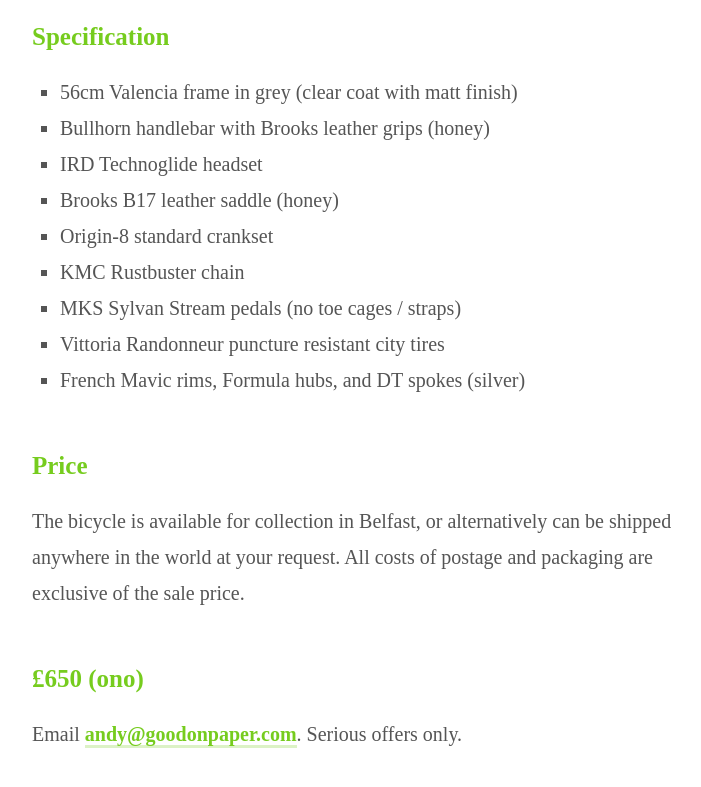
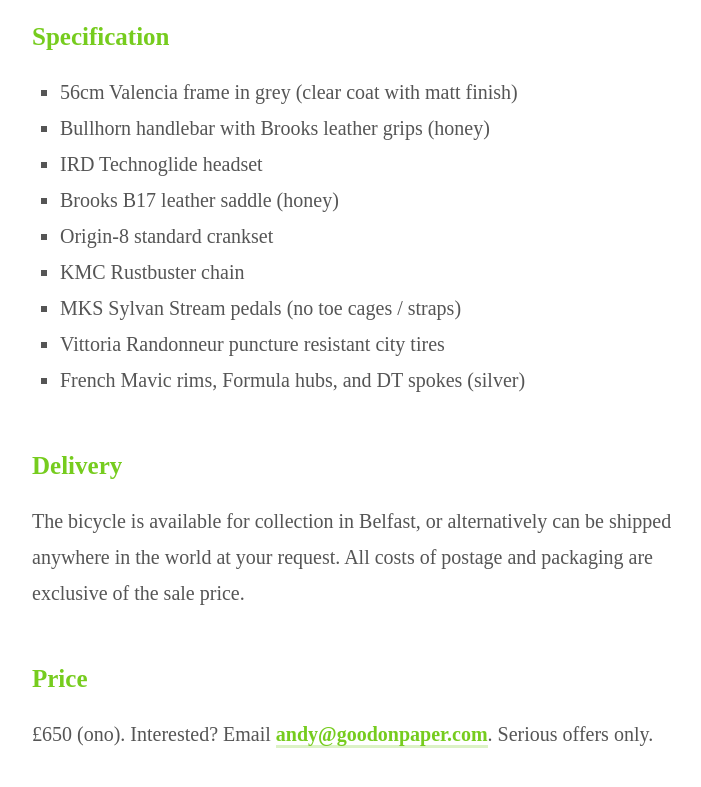
Before and after one commit to andymcmillan/andymcmillan, a Jekyll site: the page built from bicycle.md, in a window 1280 px wide and 900 px high, scrolled down 752 px. Shown: the top 787 px of the window, without its empty margins (288-989 px from the left). Built offline with Jekyll 4.4.1, drawn with Linux system fonts in a browser that asks for light colours; Markdown is read by kramdown in place of the engine named in the settings.

Commit message:
Update bicycle.md

```diff
--- a/bicycle.md
+++ b/bicycle.md
@@ -24,9 +24,9 @@
 * Vittoria Randonneur puncture resistant city tires
 * French Mavic rims, Formula hubs, and DT spokes (silver)
 
-## Price
+## Delivery
 
 The bicycle is available for collection in Belfast, or alternatively can be shipped anywhere in the world at your request. All costs of postage and packaging are exclusive of the sale price.
 
-## £650 (ono)
-Email [andy@goodonpaper.com](mailto:andy@goodonpaper.com). Serious offers only.
+## Price
+£650 (ono). Interested? Email [andy@goodonpaper.com](mailto:andy@goodonpaper.com). Serious offers only.
```
